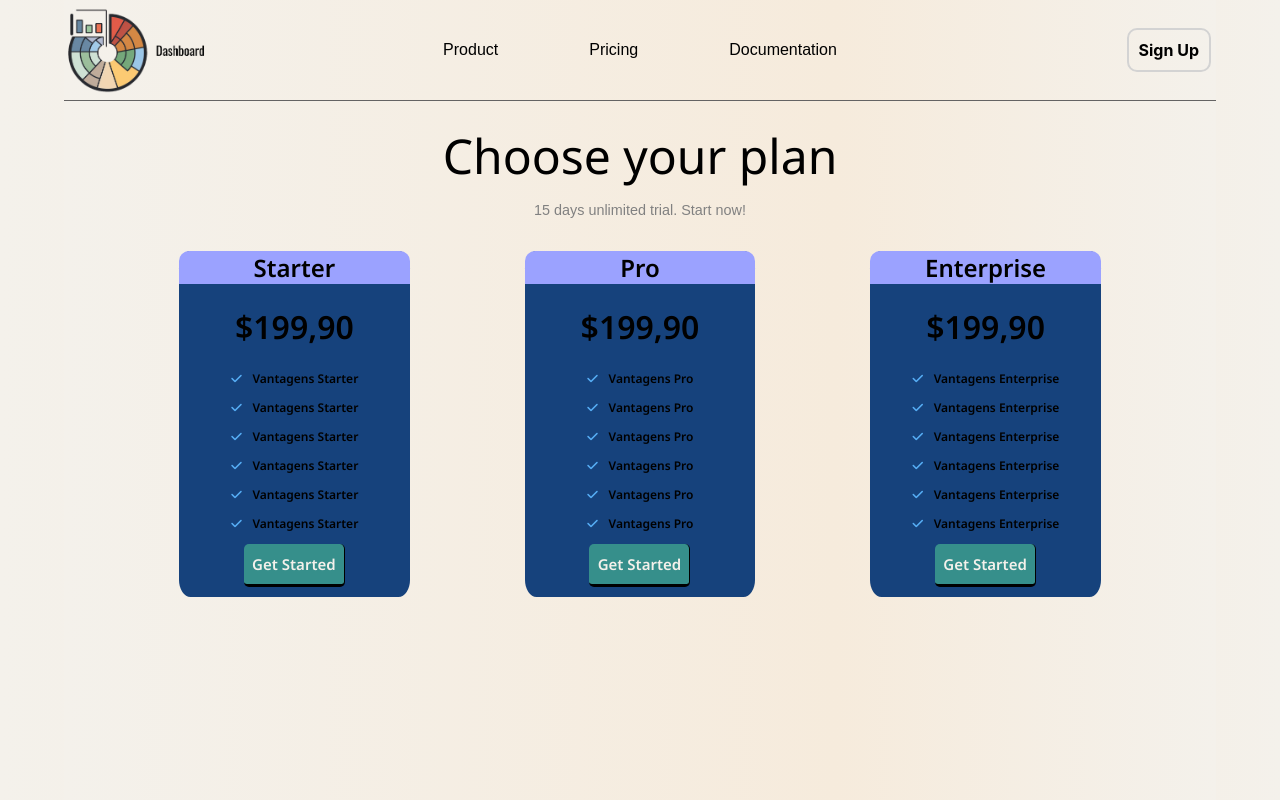
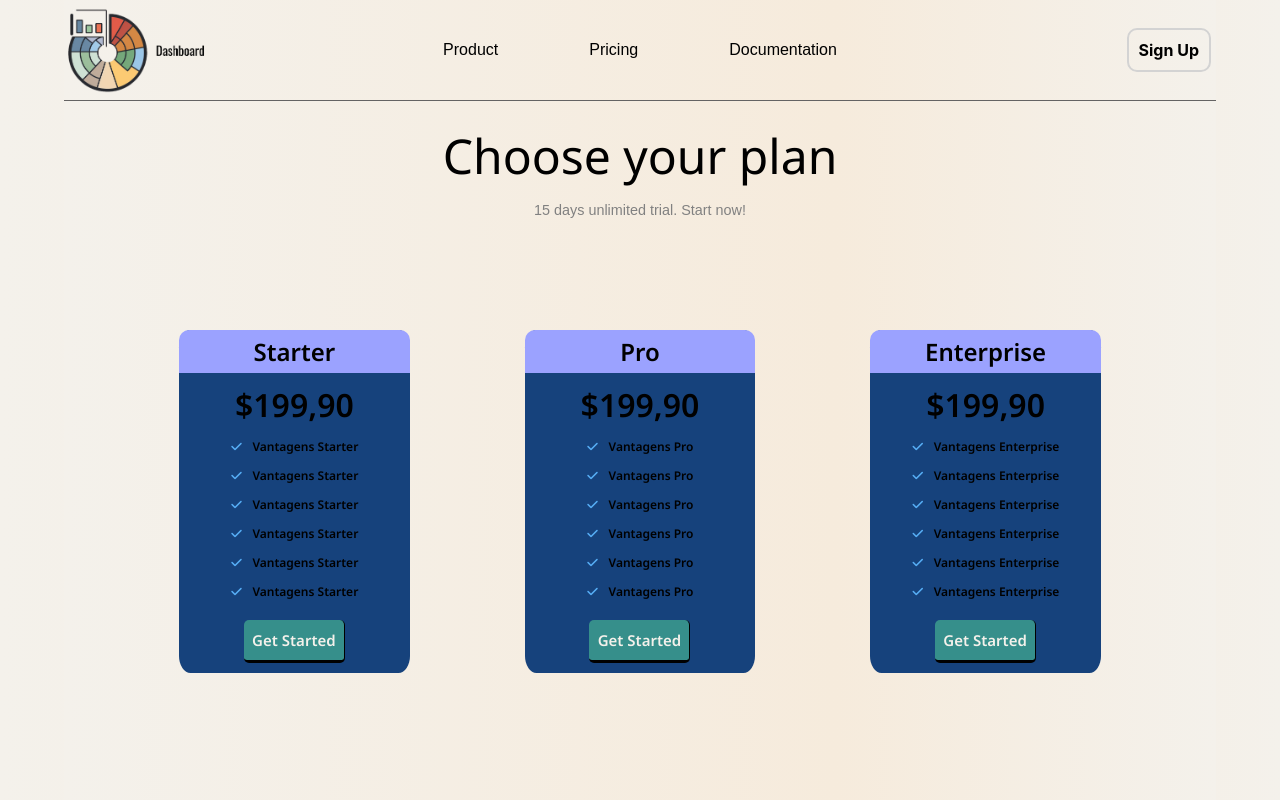
Before and after one commit to ggomesneto87/Dashboard, a React (Create React App) app: page /pricing in a window 1280 px wide. Built offline with nearby package versions, Linux system fonts and the light colour scheme; a web font is replaced by a local one.

Commit message:
gambi 3.0

```diff
--- a/src/components/Pricing/TablePricing/css/TablePricing.css
+++ b/src/components/Pricing/TablePricing/css/TablePricing.css
@@ -12,8 +12,8 @@
 }
 
 .table-products-wrapper {
-  width: 100%;
-  height: 80%;
+  width: 1280px;
+  height: 500px;
   display: flex;
   align-items: center;
   justify-content: space-evenly;
@@ -28,9 +28,14 @@ h2 {
   width: 100%;
   height: 100%;
   margin: 0;
+  padding: 5px 0;
   background-color: rgb(155, 162, 255);
   border-top-left-radius: 10px;
   border-top-right-radius: 10px;
+}
+
+h1 {
+  margin: 10px;
 }
 
 .table-link {
@@ -67,6 +72,7 @@ h2 {
     justify-content: center;
     margin: auto;
     margin-bottom: 10px;
+    margin-top: 20px;
     font-family: 'Noto Sans', sans-serif;
     background-color: #368F8B;
     font-size: 15px;
@@ -76,5 +82,5 @@ h2 {
     color: #F4F1EB;
     font-weight: bolder;
     border-bottom: 3px solid black;
-    border-right: 1px solid black;
+    border-right: 1px solid black
 }
```
